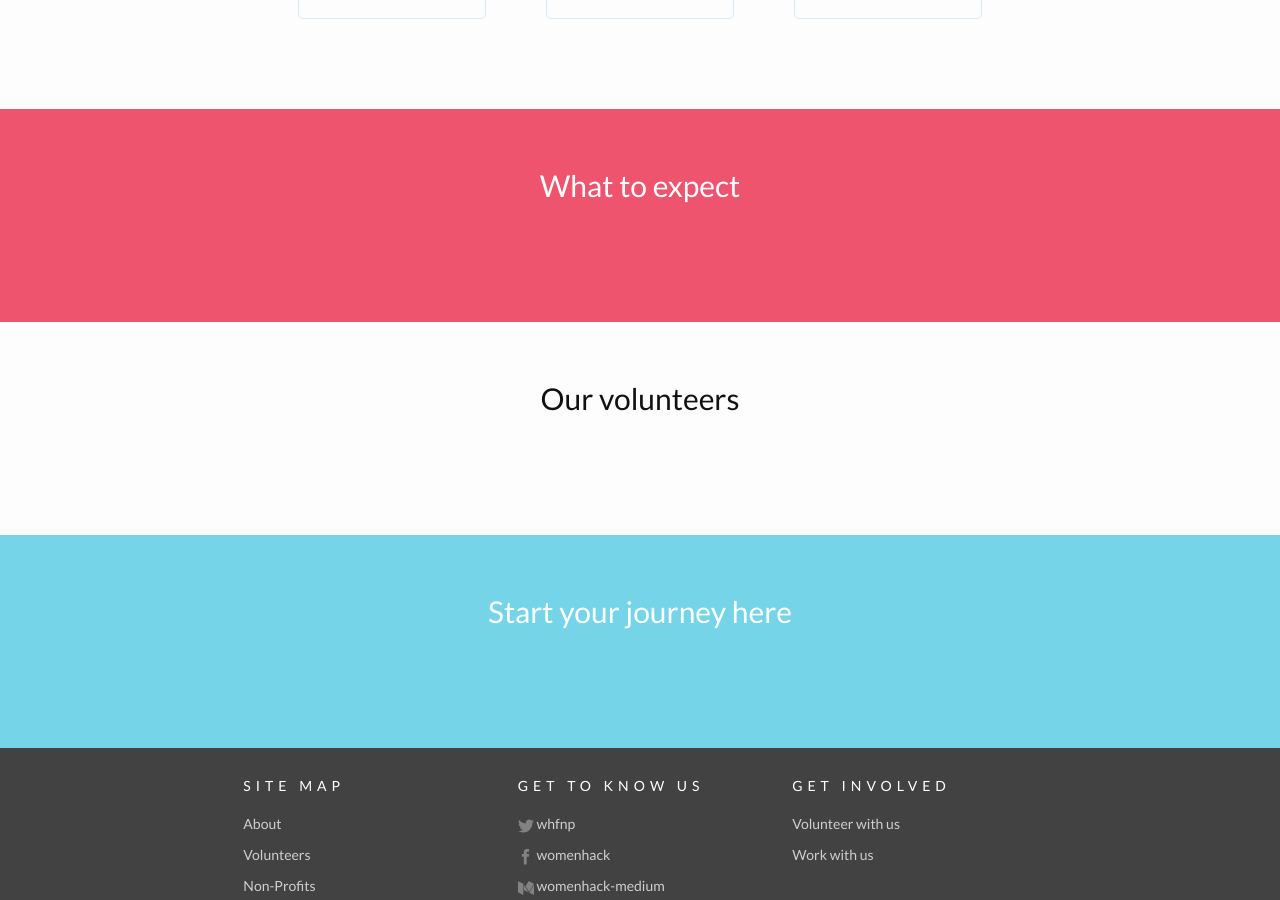
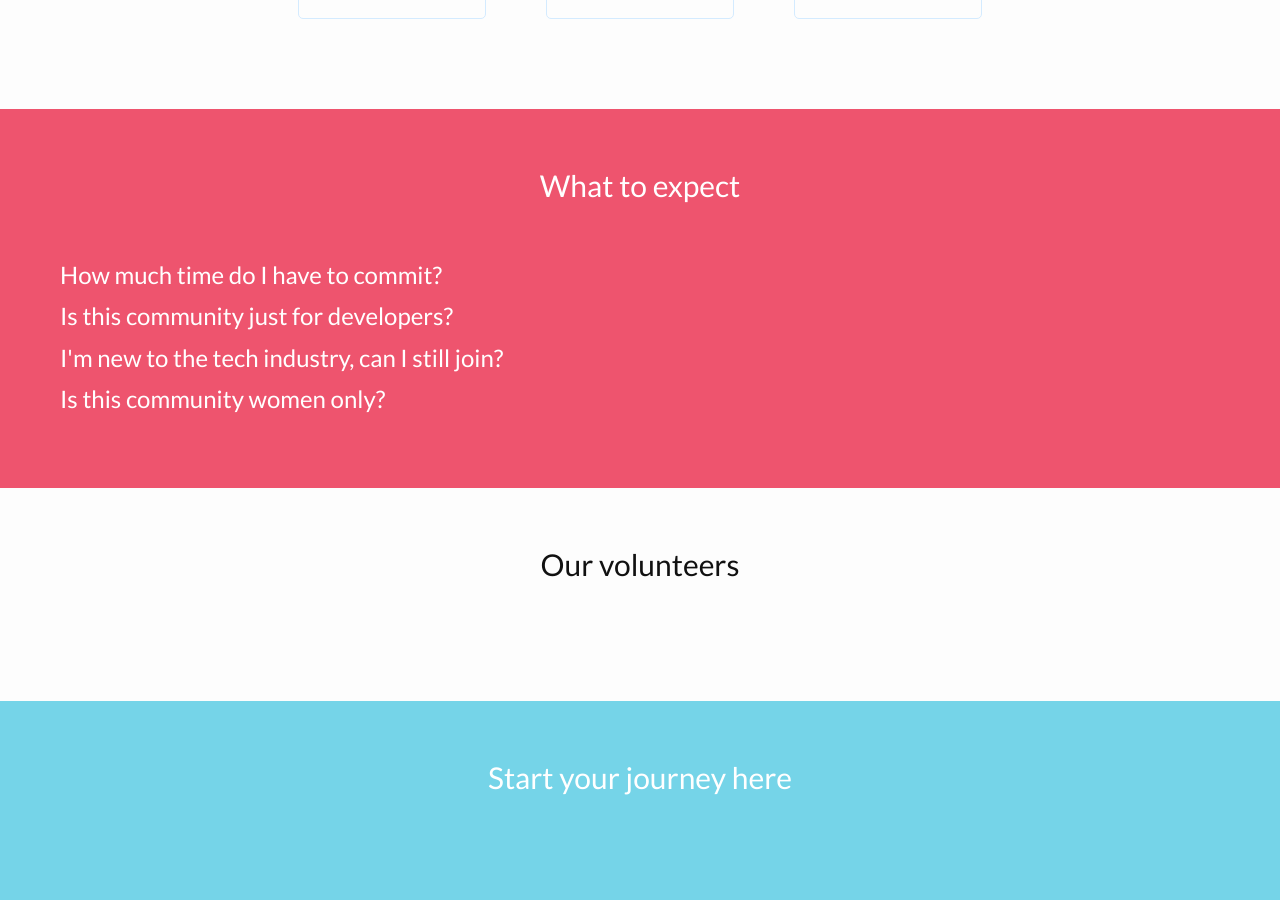
Before and after one commit to EChesters/WHFNP-Website, a Jekyll site: the page built from volunteers.html, in a window 1280 px wide and 900 px high, scrolled down 973 px. Built offline with Jekyll 4.4.1, drawn with Linux system fonts in a browser that asks for light colours; nearby versions of some CDN libraries.

Commit message:
Added next part of volunteer section skeleton

```diff
--- a/_includes/head.html
+++ b/_includes/head.html
@@ -9,8 +9,8 @@
   <link rel="stylesheet" href="https://maxcdn.bootstrapcdn.com/bootstrap/3.3.6/css/bootstrap.min.css" integrity="sha384-1q8mTJOASx8j1Au+a5WDVnPi2lkFfwwEAa8hDDdjZlpLegxhjVME1fgjWPGmkzs7" crossorigin="anonymous">
   <link rel="stylesheet" href="https://maxcdn.bootstrapcdn.com/font-awesome/4.5.0/css/font-awesome.min.css">
 
-  <link rel="stylesheet" href="//echesters.github.io/WHFNP-Website/css/main.css">
-  <!-- <link rel="stylesheet" href="{{ "/css/main.css" | prepend: site.baseurl }}"> -->
+  <!-- <link rel="stylesheet" href="//echesters.github.io/WHFNP-Website/css/main.css"> -->
+  <link rel="stylesheet" href="{{ "/css/main.css" | prepend: site.baseurl }}">
 
   <link rel="canonical" href="{{ page.url | replace:'index.html','' | prepend: site.baseurl | prepend: site.url }}">
   <link rel="alternate" type="application/rss+xml" title="{{ site.title }}" href="{{ "/feed.xml" | prepend: site.baseurl | prepend: site.url }}">
--- a/volunteers.html
+++ b/volunteers.html
@@ -30,6 +30,13 @@ layout: default
 
   <div class="section pink">
     <h2>What to expect</h2>
+    <h3>How much time do I have to commit?</h3>
+
+    <h3>Is this community just for developers?</h3>
+
+    <h3>I'm new to the tech industry, can I still join?</h3>
+
+    <h3>Is this community women only?</h3>
   </div>
 
   <div class="section">
```
